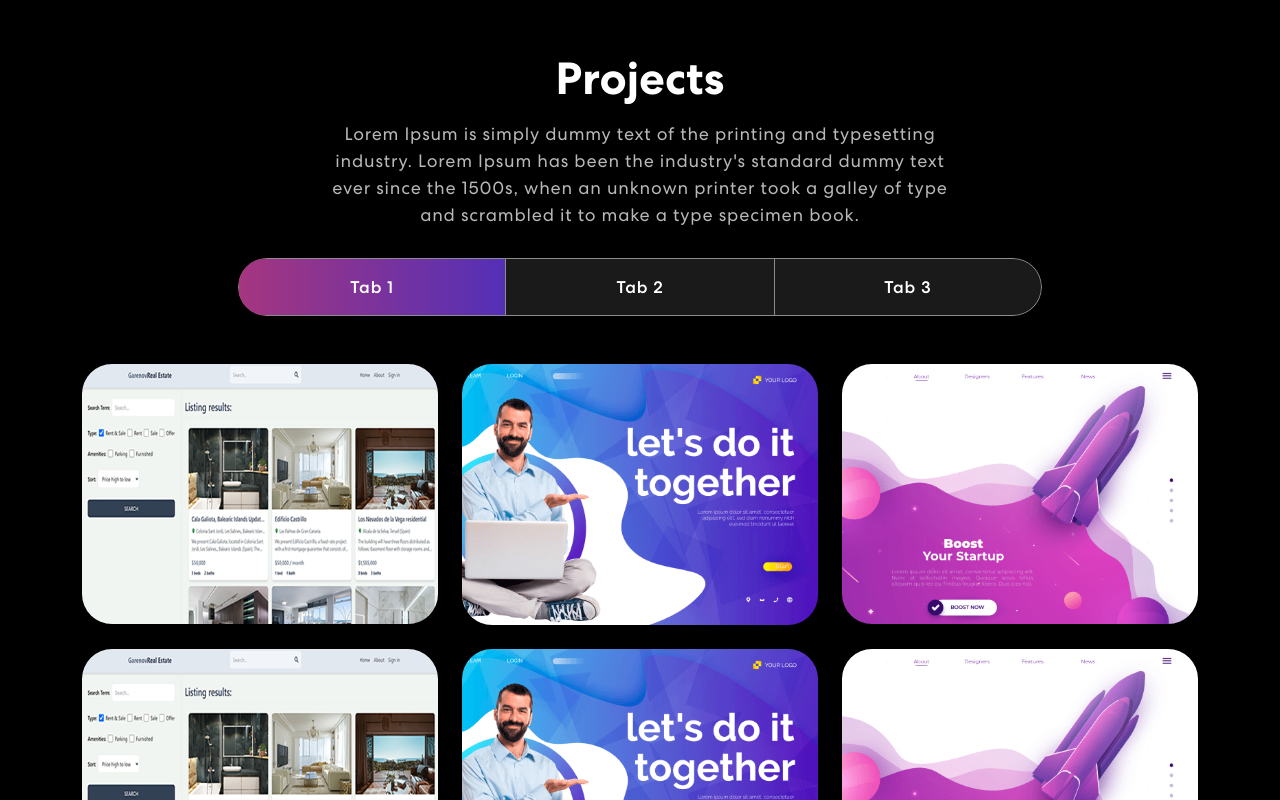
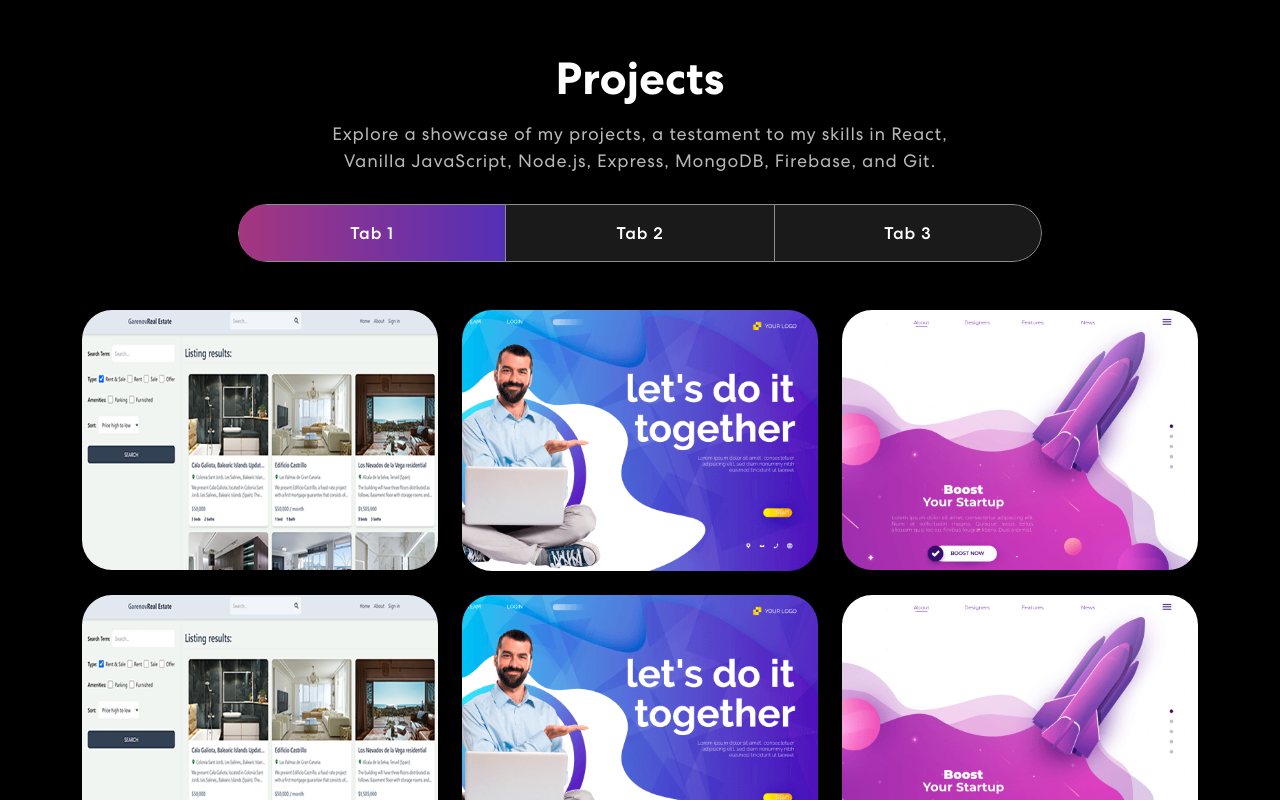
Before and after one commit to GGarenov/portfolio-website, a React (Create React App) app in the folder portfolio-app/: page / in a window 1280 px wide. Shown: the part 1500-2300 px from the top of the page. Built offline with nearby package versions, Linux system fonts and the light colour scheme.

Commit message:
Projects edited version

```diff
--- a/portfolio-app/src/components/Projects.js
+++ b/portfolio-app/src/components/Projects.js
@@ -51,9 +51,8 @@ export const Projects = () => {
                 <div className={isVisible ? "animate__animated animate__fadeIn" : ""}>
                   <h2>Projects</h2>
                   <p>
-                    Lorem Ipsum is simply dummy text of the printing and typesetting industry. Lorem Ipsum has been the
-                    industry's standard dummy text ever since the 1500s, when an unknown printer took a galley of type
-                    and scrambled it to make a type specimen book.
+                    Explore a showcase of my projects, a testament to my skills in React, Vanilla JavaScript, Node.js,
+                    Express, MongoDB, Firebase, and Git.
                   </p>
                   <Tab.Container id="projects-tabs" defaultActiveKey="first">
                     <Nav
```
